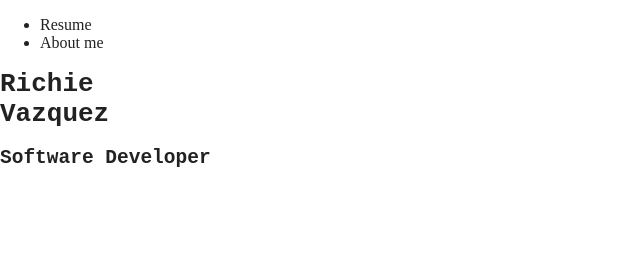
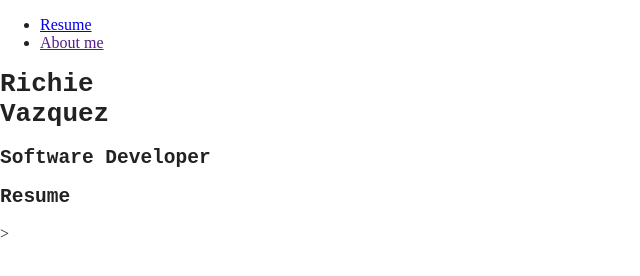
Before and after one commit to richievzqz/website, a website built with Parcel: page mywebsite/index.html in a window 1280 px wide. Shown: the whole page, without its empty margins (0-640 px from the left). Built offline with nearby package versions, Linux system fonts and the light colour scheme.

Commit message:
Nav bar updated and Resume Div added

```diff
--- a/mywebsite/index.html
+++ b/mywebsite/index.html
@@ -22,10 +22,10 @@
 
   <meta name="theme-color" content="#fafafa">
 </head>
-<header>
-  <ul>
-    <li>Resume</li>
-    <li>About me</li>
+<header id="nav">
+  <ul id="navItems">
+    <li><a href="#resume">Resume</a></li>
+    <li><a href>About me</a></li>
   </ul>
 </header>
 <body>
@@ -33,8 +33,10 @@
     <h1>Richie<br>Vazquez</h1>
     <h2>Software Developer</h2>
   </div>
-  <!-- Add your site or application content here -->
-  <p></p>
+  <div id="resume">
+    <h2><a id="resume">Resume</a></h2>
+  </div>>
+
   <script src="js/vendor/modernizr-3.11.2.min.js"></script>
   <script src="js/plugins.js"></script>
   <script src="js/main.js"></script>
```
